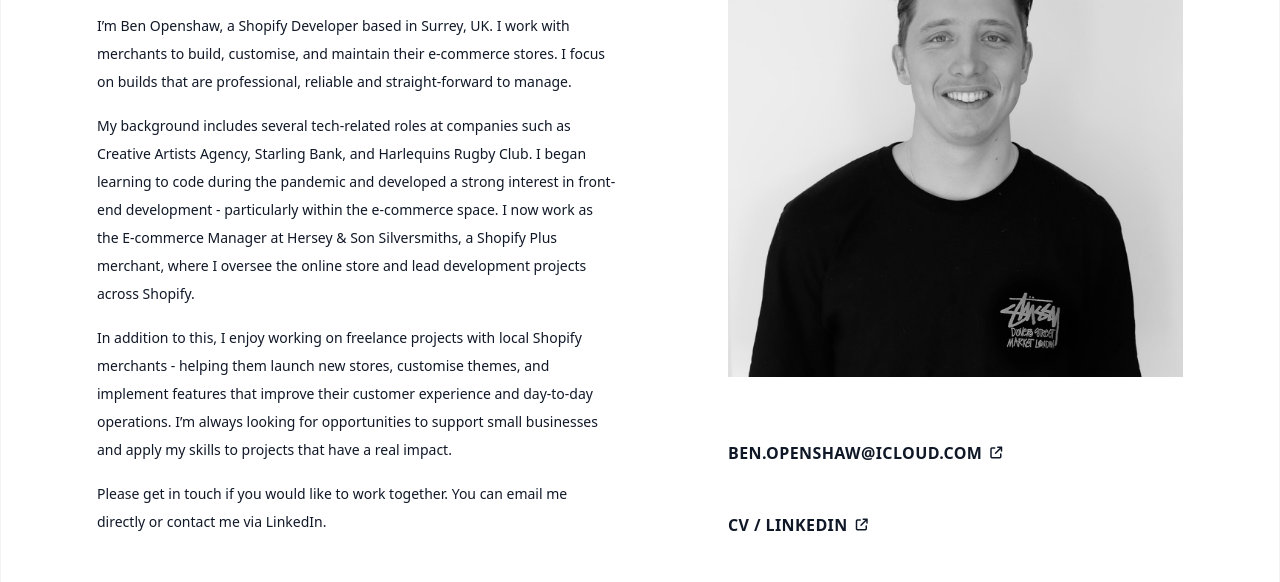
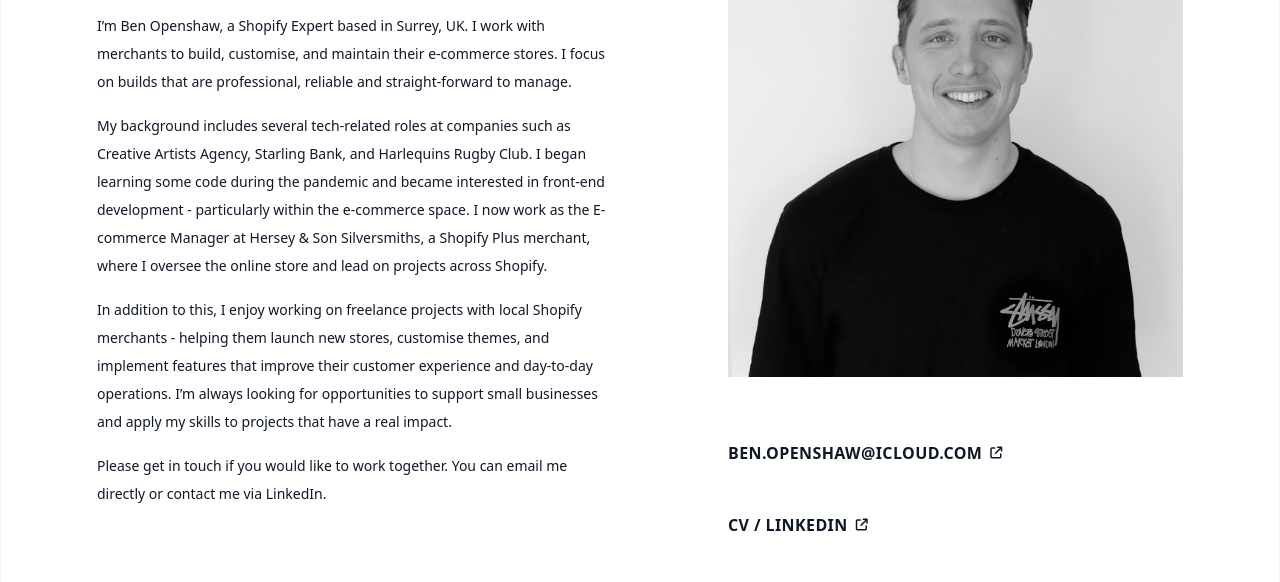
Before and after one commit to bopensh/Portfolio, a website: page about.html in a window 1280 px wide. Shown: the part 209-791 px from the top of the page. Drawn offline with nearby package versions, Linux system fonts and the light colour scheme; files that its build step writes are made by us from their sources.

Commit message:
Updates to text across site

```diff
--- a/about.html
+++ b/about.html
@@ -101,8 +101,8 @@
             <div>
               <img src="/src/assets/images/Ben_portfolio.jpg" alt="Photo of Ben Openshaw" class="w-full h-auto object-cover mb-12 block lg:hidden" />
               <h1 class="max-w-4xl text-4xl sm:text-5xl font-bold tracking-tight mb-4 leading-tight">About Me</h1>
-              <p class="text-sm mb-4 leading-7">I’m Ben Openshaw, a Shopify Developer based in Surrey, UK. I work with merchants to build, customise, and maintain their e-commerce stores. I focus on builds that are professional, reliable and straight-forward to manage.</p>
-              <p class=" text-sm mb-4 leading-7">My background includes several tech-related roles at companies such as Creative Artists Agency, Starling Bank, and Harlequins Rugby Club. I began learning to code during the pandemic and developed a strong interest in front-end development - particularly within the e-commerce space. I now work as the E-commerce Manager at Hersey & Son Silversmiths, a Shopify Plus merchant, where I oversee the online store and lead development projects across Shopify.</p>
+              <p class="text-sm mb-4 leading-7">I’m Ben Openshaw, a Shopify Expert based in Surrey, UK. I work with merchants to build, customise, and maintain their e-commerce stores. I focus on builds that are professional, reliable and straight-forward to manage.</p>
+              <p class=" text-sm mb-4 leading-7">My background includes several tech-related roles at companies such as Creative Artists Agency, Starling Bank, and Harlequins Rugby Club. I began learning some code during the pandemic and became interested in front-end development - particularly within the e-commerce space. I now work as the E-commerce Manager at Hersey & Son Silversmiths, a Shopify Plus merchant, where I oversee the online store and lead on projects across Shopify.</p>
               <p class="text-sm mb-4 leading-7">In addition to this, I enjoy working on freelance projects with local Shopify merchants - helping them launch new stores, customise themes, and implement features that improve their customer experience and day-to-day operations. I’m always looking for opportunities to support small businesses and apply my skills to projects that have a real impact.</p>
               <p class="text-sm leading-7">Please get in touch if you would like to work together. You can email me directly or contact me via LinkedIn.</p>
             </div>
--- a/index.html
+++ b/index.html
@@ -107,7 +107,7 @@
           <h1
             class="max-w-4xl text-4xl sm:text-5xl font-bold tracking-tight mb-4 leading-tight"
           >
-            Ben Openshaw | Shopify Developer | Based in Surrey, UK.
+            Ben Openshaw | Shopify Expert based in Surrey, UK.
           </h1>
           <!-- Description -->
           <p class="text-base leading-7 max-w-3xl mb-6">
```
